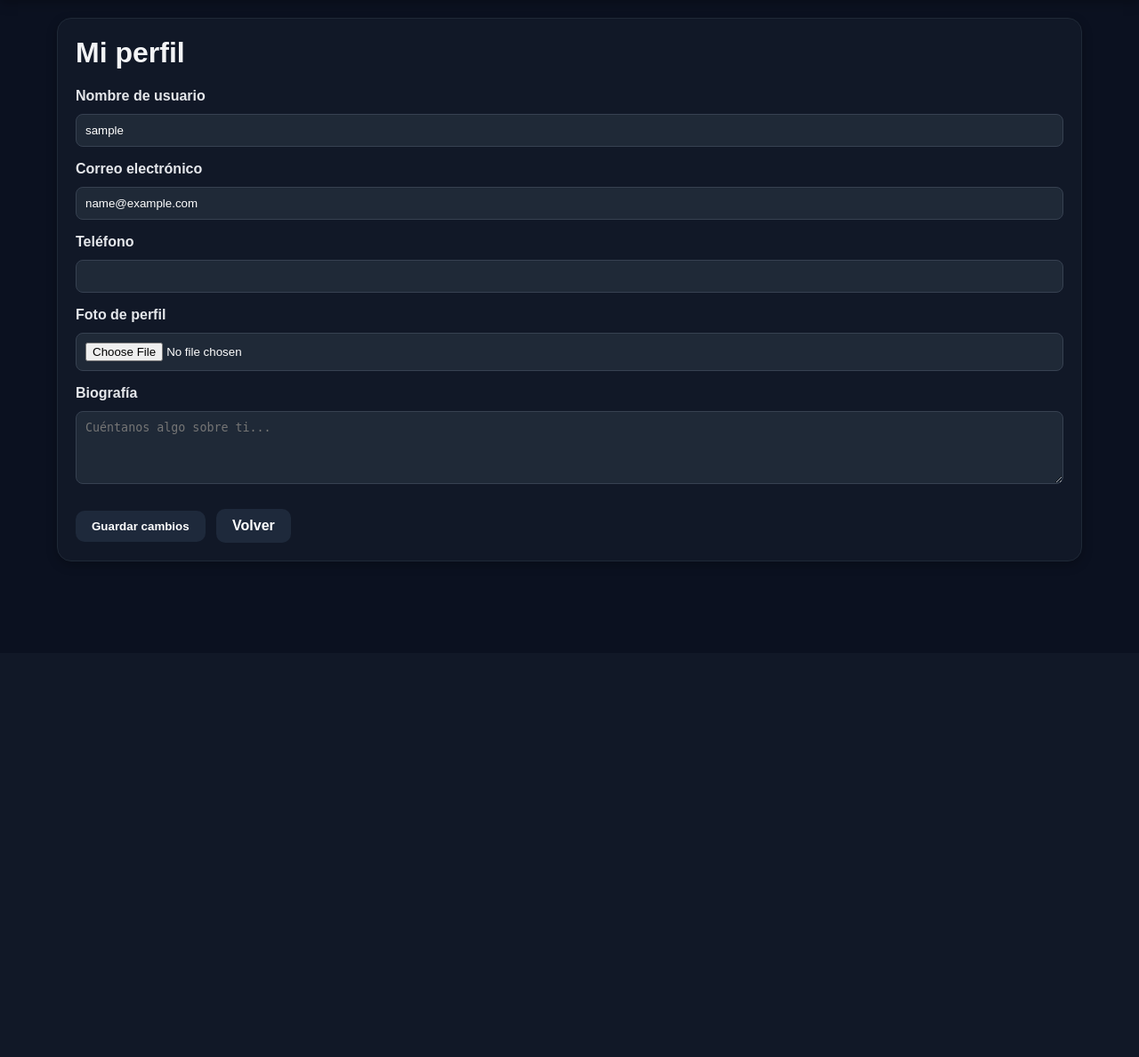
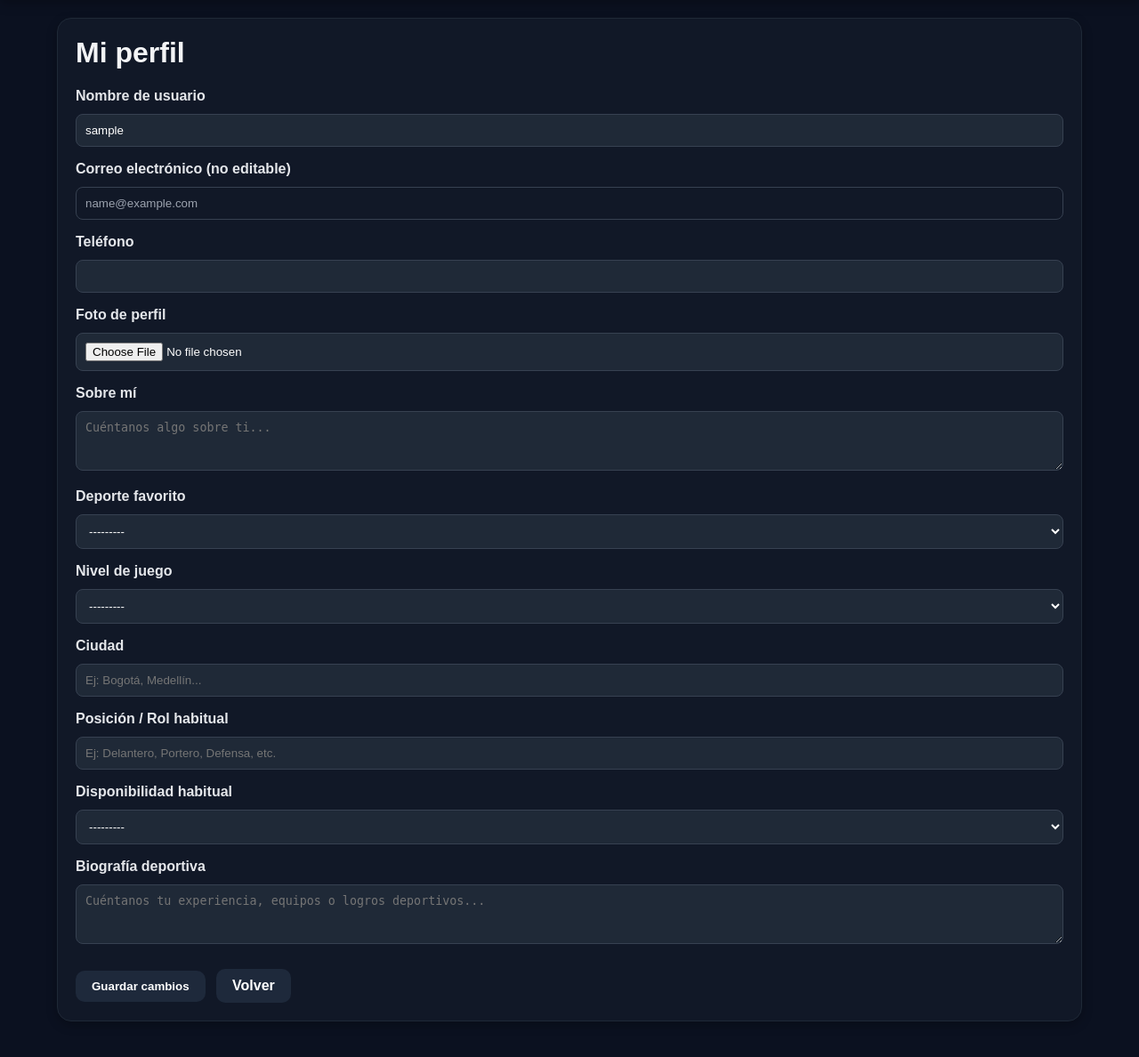
Before and after one commit to davidfelipegarzongutierrez-dot/Deportiva, a Django app: page /usuarios/micuenta/ in a window 1280 px wide. Shown: the part 66-1254 px from the top of the page at 89% size. Before the commit the page ends 699 px from the top, so only its background shows below. Run offline with Django 5.2, Linux system fonts and the light colour scheme; the visitor is signed in with stand-in values (Sample User, id 1).

Commit message:
primera fase de implementación social

```diff
--- a/templates/canchas/crear.html
+++ b/templates/canchas/crear.html
@@ -54,6 +54,11 @@
             <p>
                 <label>Disponible</label>
                 {{ form.disponible }}
+            </p>
+
+            <p>
+                <label>Dirección</label>
+                {{ form.direccion }}
             </p>
 
             <p>
--- a/templates/canchas/lista_canchas.html
+++ b/templates/canchas/lista_canchas.html
@@ -112,6 +112,10 @@ Canchas disponibles
             🕒 {{ cancha.hora_apertura }} - {{ cancha.hora_cierre }}
         </p>
 
+        <p>
+            <strong>Dirección:</strong> {{ cancha.direccion }}
+        </p>
+
         {% if cancha.disponible %}
             <p style="color:#4ade80;">Disponible</p>
         {% else %}
--- a/templates/reservas/crear_desde_cancha.html
+++ b/templates/reservas/crear_desde_cancha.html
@@ -52,6 +52,11 @@
                 {{ cancha.hora_apertura }}
                 -
                 {{ cancha.hora_cierre }}
+            </p>
+
+            <p>
+                <strong>Dirección:</strong>
+                {{ cancha.direccion }}
             </p>
 
         </div>
--- a/templates/usuarios/perfil.html
+++ b/templates/usuarios/perfil.html
@@ -25,8 +25,8 @@
         </p>
 
         <p>
-            <label>Correo electrónico</label>
-            {{ form.email }}
+            <label>Correo electrónico (no editable)</label>
+            <input type="text" value="{{ user.email }}" disabled style="background: #111827; color: #9ca3af; cursor: not-allowed; border-color: #374151;">
         </p>
 
         <p>
@@ -40,8 +40,38 @@
         </p>
 
         <p>
-            <label>Biografía</label>
+            <label>Sobre mí</label>
             {{ form.biografia }}
+        </p>
+
+        <p>
+            <label>Deporte favorito</label>
+            {{ form.deporte_favorito }}
+        </p>
+
+        <p>
+            <label>Nivel de juego</label>
+            {{ form.nivel }}
+        </p>
+
+        <p>
+            <label>Ciudad</label>
+            {{ form.ciudad }}
+        </p>
+
+        <p>
+            <label>Posición / Rol habitual</label>
+            {{ form.posicion_juego }}
+        </p>
+
+        <p>
+            <label>Disponibilidad habitual</label>
+            {{ form.disponibilidad_habitual }}
+        </p>
+
+        <p>
+            <label>Biografía deportiva</label>
+            {{ form.biografia_deportiva }}
         </p>
 
         <button type="submit" class="btn btn-success">
--- a/usuarios/forms.py
+++ b/usuarios/forms.py
@@ -49,25 +49,51 @@ class PerfilUsuarioForm(forms.ModelForm):
 
         fields = [
             'username',
-            'email',
             'telefono',
             'foto_perfil',
             'biografia',
+            'deporte_favorito',
+            'nivel',
+            'ciudad',
+            'posicion_juego',
+            'disponibilidad_habitual',
+            'biografia_deportiva',
         ]
 
         labels = {
             'username': 'Nombre de usuario',
-            'email': 'Correo electrónico',
             'telefono': 'Teléfono',
             'foto_perfil': 'Foto de perfil',
-            'biografia': 'Biografía',
+            'biografia': 'Sobre mí',
+            'deporte_favorito': 'Deporte favorito',
+            'nivel': 'Nivel de juego',
+            'ciudad': 'Ciudad',
+            'posicion_juego': 'Posición / Rol habitual',
+            'disponibilidad_habitual': 'Disponibilidad habitual',
+            'biografia_deportiva': 'Biografía deportiva',
         }
 
         widgets = {
             'biografia': forms.Textarea(
                 attrs={
-                    'rows': 4,
+                    'rows': 3,
                     'placeholder': 'Cuéntanos algo sobre ti...'
                 }
-            )
+            ),
+            'biografia_deportiva': forms.Textarea(
+                attrs={
+                    'rows': 3,
+                    'placeholder': 'Cuéntanos tu experiencia, equipos o logros deportivos...'
+                }
+            ),
+            'ciudad': forms.TextInput(
+                attrs={
+                    'placeholder': 'Ej: Bogotá, Medellín...'
+                }
+            ),
+            'posicion_juego': forms.TextInput(
+                attrs={
+                    'placeholder': 'Ej: Delantero, Portero, Defensa, etc.'
+                }
+            ),
         }
--- a/usuarios/models.py
+++ b/usuarios/models.py
@@ -1,6 +1,22 @@
 from django.contrib.auth.models import AbstractUser
 from django.db import models
+from canchas.models import DEPORTE_CHOICES
 
+NIVEL_CHOICES = [
+    ('principiante', 'Principiante'),
+    ('intermedio', 'Intermedio'),
+    ('avanzado', 'Avanzado'),
+]
+
+DISPONIBILIDAD_CHOICES = [
+    ('semana_manana', 'Entre semana - Mañanas'),
+    ('semana_tarde', 'Entre semana - Tardes'),
+    ('semana_noche', 'Entre semana - Noches'),
+    ('finde_manana', 'Fin de semana - Mañanas'),
+    ('finde_tarde', 'Fin de semana - Tardes'),
+    ('finde_noche', 'Fin de semana - Noches'),
+    ('diaria', 'Todos los días'),
+]
 
 class Usuario(AbstractUser):
 
@@ -21,6 +37,45 @@ class Usuario(AbstractUser):
         null=True
     )
 
+    # 🔥 CAMPOS DE PERFIL DEPORTIVO
+    deporte_favorito = models.CharField(
+        max_length=20,
+        choices=DEPORTE_CHOICES,
+        blank=True,
+        null=True
+    )
+
+    nivel = models.CharField(
+        max_length=20,
+        choices=NIVEL_CHOICES,
+        blank=True,
+        null=True
+    )
+
+    ciudad = models.CharField(
+        max_length=100,
+        blank=True,
+        null=True
+    )
+
+    posicion_juego = models.CharField(
+        max_length=100,
+        blank=True,
+        null=True
+    )
+
+    disponibilidad_habitual = models.CharField(
+        max_length=30,
+        choices=DISPONIBILIDAD_CHOICES,
+        blank=True,
+        null=True
+    )
+
+    biografia_deportiva = models.TextField(
+        blank=True,
+        null=True
+    )
+
     def __str__(self):
         return self.username
 
--- a/usuarios/urls.py
+++ b/usuarios/urls.py
@@ -3,7 +3,9 @@ from django.urls import path
 from .views import (
     registro,
     password_reset_demo,
-    perfil
+    perfil,
+    lista_usuarios,
+    perfil_publico
 )
 
 urlpatterns = [
@@ -25,4 +27,16 @@ urlpatterns = [
         perfil,
         name='perfil'
     ),
+
+    path(
+        'buscar/',
+        lista_usuarios,
+        name='lista_usuarios'
+    ),
+
+    path(
+        'perfil/<str:username>/',
+        perfil_publico,
+        name='perfil_publico'
+    ),
 ]
--- a/usuarios/views.py
+++ b/usuarios/views.py
@@ -1,4 +1,5 @@
-from django.shortcuts import render, redirect
+from datetime import date
+from django.shortcuts import render, redirect, get_object_or_404
 
 from django.contrib.auth.decorators import login_required
 from django.contrib.auth.forms import PasswordResetForm
@@ -14,6 +15,8 @@ from .forms import (
     UsuarioCreationForm,
     PerfilUsuarioForm
 )
+from canchas.models import DEPORTE_CHOICES
+from reservas.models import Reserva
 
 User = get_user_model()
 
@@ -137,3 +140,62 @@ def perfil(request):
             'form': form
         }
     )
+
+
+# =========================================
+# BUSCADOR / DIRECTORIO DE JUGADORES
+# =========================================
+@login_required
+def lista_usuarios(request):
+
+    deporte = request.GET.get('deporte')
+    ciudad = request.GET.get('ciudad')
+
+    usuarios = User.objects.exclude(id=request.user.id)
+
+    if deporte:
+        usuarios = usuarios.filter(deporte_favorito=deporte)
+
+    if ciudad:
+        usuarios = usuarios.filter(ciudad__icontains=ciudad)
+
+    return render(
+        request,
+        'usuarios/lista_usuarios.html',
+        {
+            'usuarios': usuarios,
+            'deportes': DEPORTE_CHOICES,
+            'deporte_seleccionado': deporte,
+            'ciudad_seleccionada': ciudad
+        }
+    )
+
+
+# =========================================
+# PERFIL PÚBLICO DE OTRO USUARIO
+# =========================================
+@login_required
+def perfil_publico(request, username):
+
+    if username == request.user.username:
+        return redirect('perfil')
+
+    target_user = get_object_or_404(User, username=username)
+
+    hoy = date.today()
+
+    # Mostrar únicamente reservas públicas y futuras del usuario organizador
+    reservas_organizadas = Reserva.objects.filter(
+        usuario=target_user,
+        tipo='publica',
+        fecha__gte=hoy
+    ).order_by('fecha', 'hora_inicio')
+
+    return render(
+        request,
+        'usuarios/perfil_publico.html',
+        {
+            'target_user': target_user,
+            'reservas': reservas_organizadas
+        }
+    )
```
Also changed, not shown: canchas/forms.py (+20 -0 lines), canchas/models.py (+19 -0 lines), canchas/views.py (+15 -6 lines), templates/canchas/editar.html (+15 -0 lines), templates/reservas/disponibles.html (+19 -11 lines), templates/reservas/lista.html (+10 -0 lines), templates/usuarios/lista_usuarios.html (added, +62 -0 lines), templates/usuarios/perfil_publico.html (added, +70 -0 lines), canchas/migrations/0005_cancha_direccion_cancha_latitud_cancha_longitud.py (added), canchas/migrations/0006_alter_cancha_direccion.py (added), reservas/migrations/0003_alter_reserva_capacidad_reserva_unique_reserva_slot.py (added), usuarios/migrations/0004_usuario_biografia_deportiva_usuario_ciudad_and_more.py (added).
